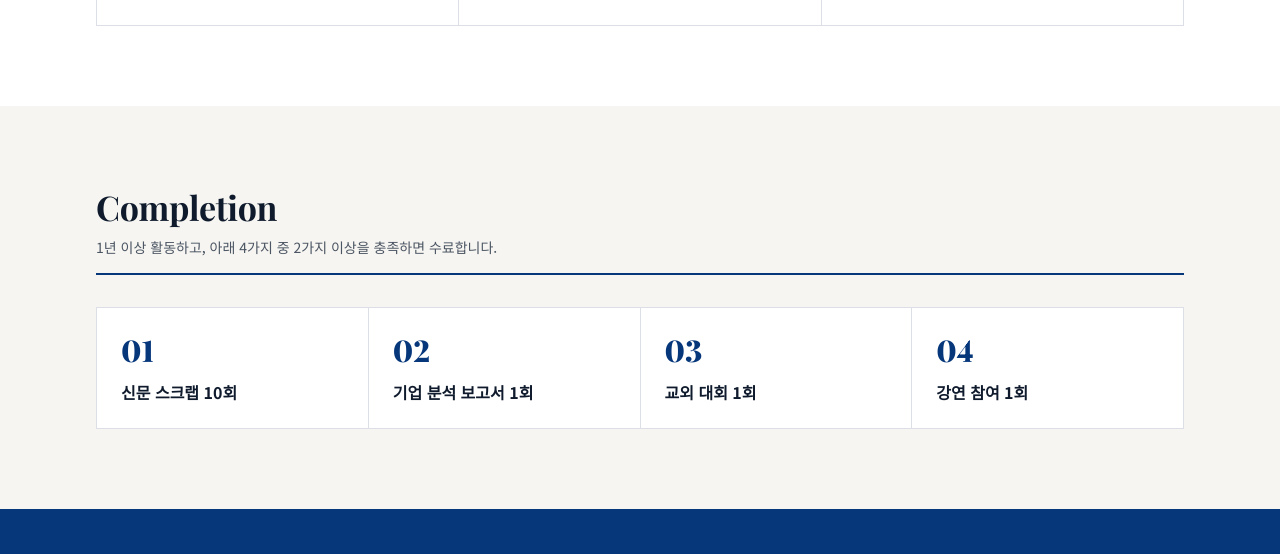
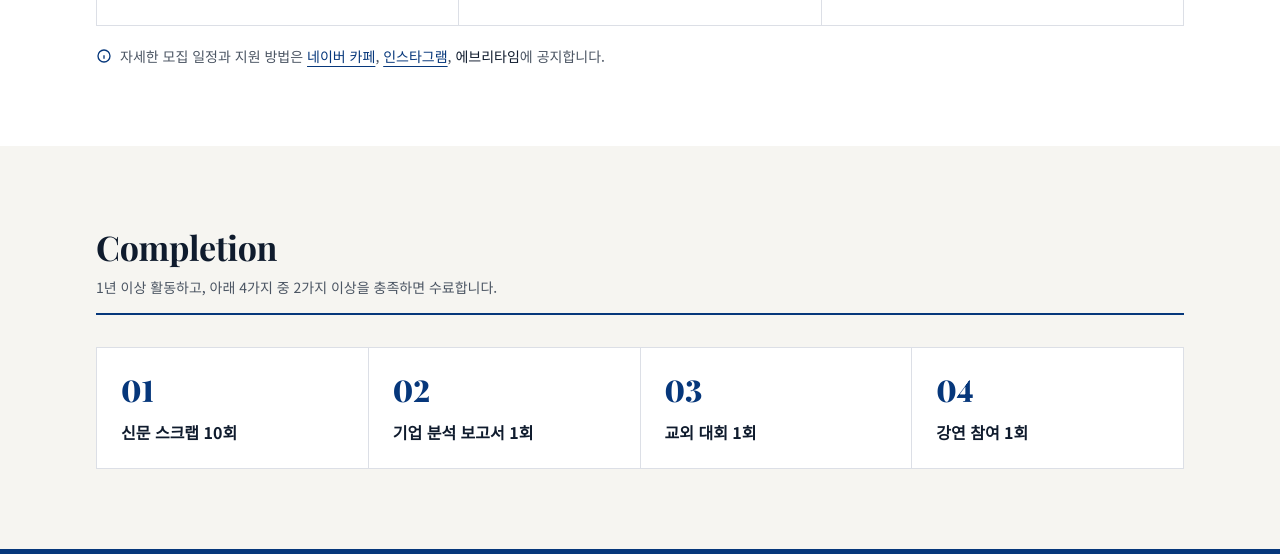
Before and after one commit to kfec-official/kfec-website, an Astro site: page /join in a window 1280 px wide. Shown: the part 1158-1712 px from the top of the page. Built offline with nearby package versions, Linux system fonts and the light colour scheme; Astro itself is replaced by a stand-in of ours.

Commit message:
Process에 모집 공지 채널 안내 추가 (네이버 카페·인스타그램·에브리타임)
Co-Authored-By: Claude Opus 5.5 <noreply@anthropic.com>
Claude-Session: https://claude.ai/code/session_016a78MQoweLC7afTFbeRyBJ

```diff
--- a/src/pages/join.astro
+++ b/src/pages/join.astro
@@ -56,6 +56,15 @@ const info = [
           </li>
         ))}
       </ol>
+      <p class="mt-5 flex items-start gap-2 text-sm text-muted">
+        <svg class="mt-0.5 shrink-0 text-navy" width="16" height="16" viewBox="0 0 24 24" fill="none" stroke="currentColor" stroke-width="2" aria-hidden="true"><circle cx="12" cy="12" r="9" /><path d="M12 11v5M12 8h.01" /></svg>
+        <span>
+          자세한 모집 일정과 지원 방법은
+          <a href={site.cafeUrl} target="_blank" rel="noopener noreferrer" class="link font-medium">네이버 카페<span class="sr-only"> (새 창)</span></a>,
+          <a href={site.instagramUrl} target="_blank" rel="noopener noreferrer" class="link font-medium">인스타그램<span class="sr-only"> (새 창)</span></a>,
+          <span class="font-medium text-ink">에브리타임</span>에 공지합니다.
+        </span>
+      </p>
     </div>
   </section>
 
```
